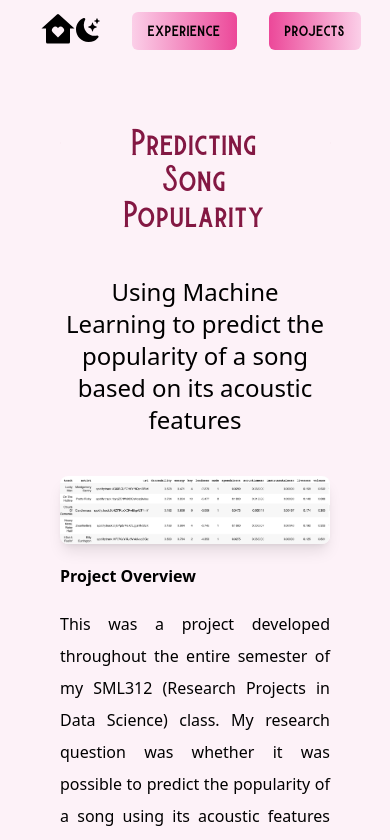
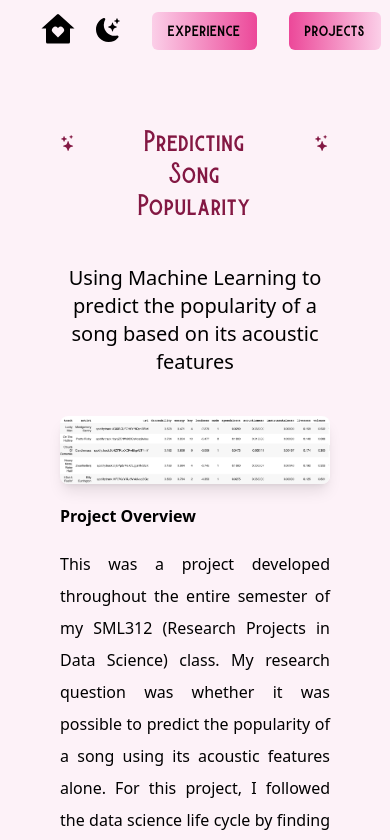
Before and after one commit to evavesely/My-Portfolio-Website, a Next.js app: page /songproj in a window 390 px wide. Shown: the top 840 px of the page. Built offline with nearby package versions, Linux system fonts and the light colour scheme.

Commit message:
responsive design

```diff
--- a/components/experiencecard.js
+++ b/components/experiencecard.js
@@ -1,7 +1,7 @@
 const Experiencecard = ({ title, desc, year, company}) => {
   return (
     <div className="relative experience-card border p-4 rounded-md shadow-xl bg-white z-10 mx-4 dark:bg-violet-50 dark:shadow-violet-600">
-      <h1 className="absolute -top-10 md:-left-10 md:-top-10 text-4xl text-gray-200 font-bold dark:text-violet-700">
+      <h1 className="absolute -top-10 -left-5 text-2xl sm:text-4xl text-gray-200 font-bold dark:text-violet-700">
         {year}
       </h1>
       <h1 className="font-semibold text-xl">{title}</h1>
--- a/components/navbar.js
+++ b/components/navbar.js
@@ -17,7 +17,7 @@ const Navbar = () => {
       <Link href=".">
         <RiHomeHeartFill className="cursor-pointer text-4xl hover:text-5xl dark:text-violet-50" />
       </Link>
-      <ul className="flex items-center">
+      <ul className="flex items-center pl-5">
         <li>
           <BsFillMoonStarsFill onClick={() => setTheme(theme === "dark" ? "light" : "dark")} className="cursor-pointer text-2xl hover:text-3xl dark:text-violet-50"/>
         </li>
--- a/pages/index.js
+++ b/pages/index.js
@@ -14,16 +14,16 @@ export default function Home() {
       <main className="bg-pink-50 px-10 md:px-10 lg:px-20 dark:bg-violet-900">
         <section className=" bg-pink-50 min-h-screen dark:bg-violet-900">
           <Navbar />
-          <div className="lg:flex lg:gap-16 mt-36">
+          <div className="lg:flex lg:h-screen lg:items-center lg:max-2xl:-mt-20 lg:gap-16">
             <div>
               <div className="p-5 flex gap-16 justify-center dark:text-violet-50">
                 <BsStars className="text-3xl -mr-12"/>
-                <h2 className="text-5xl font-medium font-burtons md:text-6xl"> Eva Vesely </h2>
+                <h2 className="text-4xl font-medium font-burtons sm:text-6xl"> Eva Vesely </h2>
                 <BsStars className="text-3xl -ml-12"/>
               </div>
               <div className="text-center p-5">
-                <h3 className="text-2xl -mt-10 mb-5 font-medium text-pink-900 py-2  md:text-3xl dark:text-violet-300">Computer Science Major at Princeton University</h3>
-                <p className="text-md max-w-2xl mx-auto text-pink-800 py-3 leading-8 md:text-xl dark:text-violet-300">
+                <h3 className="text-xl -mt-10 mb-5 font-medium text-pink-900 py-2 sm:text-3xl dark:text-violet-300">Computer Science Major at Princeton University</h3>
+                <p className="text-md max-w-2xl mx-auto text-pink-800 py-3 leading-8 sm:text-xl dark:text-violet-300">
                   Hey! My name is Eva and I&apos;m a Junior majoring in CS with a minor in Statistics and Machine Learning at Princeton University.
                   In my free time I like to read, write, do yoga, and work as a barista at my school&apos;s student run coffee shop :)
                 </p>
--- a/pages/songproj.js
+++ b/pages/songproj.js
@@ -13,13 +13,13 @@ export default function Home() {
           <Navbar />
 
           <div className="p-5 flex gap-16 justify-center">
-            <BsStars className="text-3xl text-pink-900 dark:text-violet-50"/>
-            <h3 className="text-3xl text-pink-900 font-burtons text-center md:text-4xl dark:text-violet-50">Predicting Song Popularity</h3>
-            <BsStars className="text-3xl text-pink-900 dark:text-violet-50"/>
+            <BsStars className="text-3xl text-pink-900 -mr-5 dark:text-violet-50"/>
+            <h3 className=" text-2xl sm:text-3xl text-pink-900 font-burtons text-center md:text-4xl dark:text-violet-50">Predicting Song Popularity</h3>
+            <BsStars className="text-3xl text-pink-900 -ml-5 dark:text-violet-50"/>
           </div>
 
           <div className="text-center max-w-xl mx-auto p-5">
-            <h3 className="text-2xl font-medium mb-10 md:text-3xl dark:text-violet-300">Using Machine Learning to predict the popularity of a song based on its acoustic features</h3>
+            <h3 className="text-xl sm:text-2xl font-medium mb-10 md:text-3xl dark:text-violet-300">Using Machine Learning to predict the popularity of a song based on its acoustic features</h3>
             <div className="h-auto">
                 <Image src={music2} alt="" className="rounded-lg object-cover shadow-lg dark:shadow-violet-700"/>
             </div>
--- a/pages/tigerproj.js
+++ b/pages/tigerproj.js
@@ -12,13 +12,13 @@ export default function Home() {
           <Navbar />
 
           <div className="p-5 flex gap-16 justify-center">
-            <BsStars className="text-3xl text-pink-900 dark:text-violet-50"/>
-            <h3 className="text-3xl text-pink-900 font-burtons text-center md:text-4xl dark:text-violet-50">Space Tiger</h3>
-            <BsStars className="text-3xl text-pink-900 dark:text-violet-50"/>
+            <BsStars className="text-3xl text-pink-900 -mr-12 dark:text-violet-50"/>
+            <h3 className="text-2xl sm:text-3xl text-pink-900 font-burtons text-center md:text-4xl dark:text-violet-50">Space Tiger</h3>
+            <BsStars className="text-3xl text-pink-900 -ml-12 dark:text-violet-50"/>
           </div>
 
           <div className="text-center max-w-xl mx-auto p-5">
-            <h3 className="text-2xl font-medium mb-10 md:text-3xl dark:text-violet-300">A website for students to find and review spaces on campus</h3>
+            <h3 className="text-xl sm:text-2xl font-medium mb-10 md:text-3xl dark:text-violet-300">A website for students to find and review spaces on campus</h3>
             <div className="h-auto">
                 <Image src={tiger3} alt="" className="rounded-lg object-cover shadow-lg dark:shadow-violet-700"/>
             </div>
```
